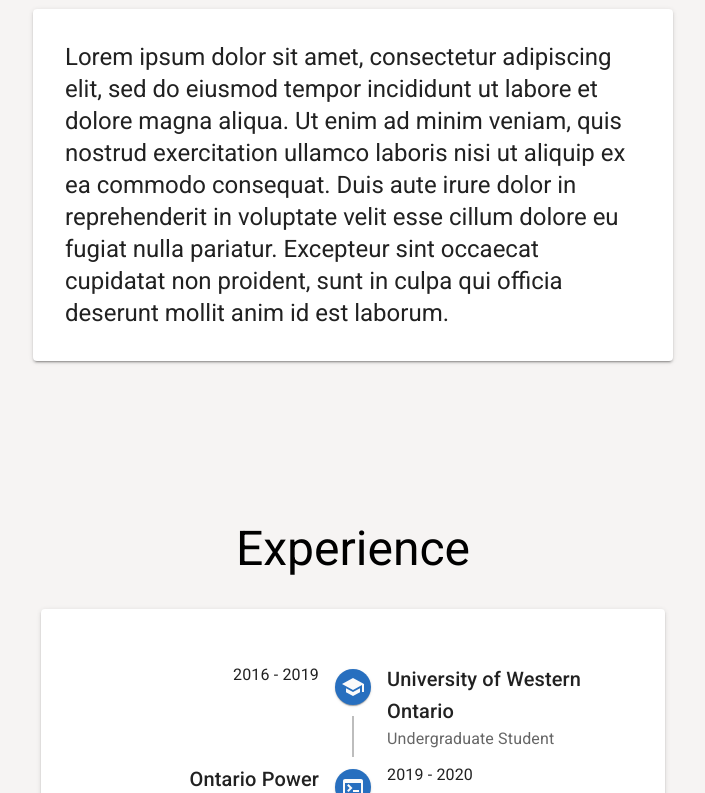
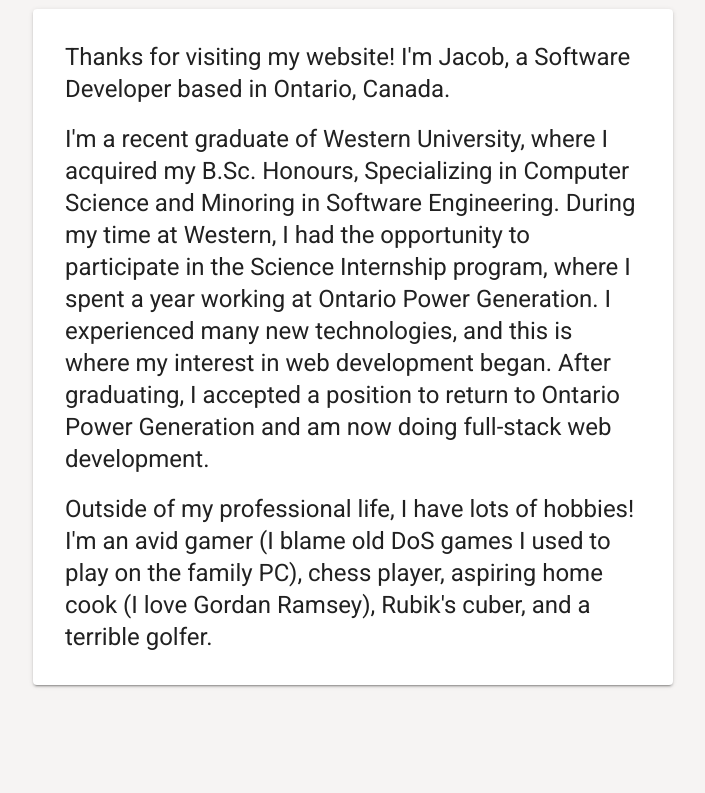
Before and after one commit to jross263/personal-site, a React (Vite) app: page / in a window 1280 px wide. Shown: the part 1007-1800 px from the top of the page, without its empty margins (287-992 px from the left). Built offline with nearby package versions, Linux system fonts and the light colour scheme.

Commit message:
added content to about section

```diff
--- a/src/content/About.tsx
+++ b/src/content/About.tsx
@@ -13,10 +13,20 @@ const About = () => {
       <Grid item xs={5}>
         <Paper elevation={2} sx={{padding: '2rem'}}>
           <Typography variant="h5">
-            Lorem ipsum dolor sit amet, consectetur adipiscing elit, sed do eiusmod tempor incididunt ut labore et dolore magna aliqua.
-            Ut enim ad minim veniam, quis nostrud exercitation ullamco laboris nisi ut aliquip ex ea commodo consequat. Duis aute irure dolor
-            in reprehenderit in voluptate velit esse cillum dolore eu fugiat nulla pariatur. Excepteur sint occaecat cupidatat non proident,
-            sunt in culpa qui officia deserunt mollit anim id est laborum.
+            Thanks for visiting my website! I'm Jacob, a Software Developer based in Ontario, Canada.
+          </Typography>
+          <br/>
+          <Typography variant="h5">
+            I'm a recent graduate of Western University, where I acquired my B.Sc. Honours, Specializing
+            in Computer Science and Minoring in Software Engineering. During my time at Western, I had the opportunity
+            to participate in the Science Internship program, where I spent a year working at Ontario Power Generation.
+            I experienced many new technologies, and this is where my interest in web development began. After graduating,
+            I accepted a position to return to Ontario Power Generation and am now doing full-stack web development.
+          </Typography>
+          <br/>
+          <Typography variant="h5">
+            Outside of my professional life, I have lots of hobbies! I'm an avid gamer (I blame old DoS games I used to play on the family PC),
+            chess player, aspiring home cook (I love Gordan Ramsey), Rubik's cuber, and a terrible golfer.
           </Typography>
         </Paper>
       </Grid>
--- a/src/content/Experience.tsx
+++ b/src/content/Experience.tsx
@@ -52,7 +52,7 @@ const Experience = () => {
             <TimelineEntry
               time='2016 - 2019'
               icon={<SchoolIcon />}
-              main='University of Western Ontario'
+              main='Western University'
               sub='Undergraduate Student'
               seperator
             />
@@ -66,7 +66,7 @@ const Experience = () => {
             <TimelineEntry
               time='2020 - 2021'
               icon={<SchoolIcon />}
-              main='University of Western Ontario'
+              main='Western University'
               sub='Honors Specialization in Computer Science & Minor in Software Engineering'
               seperator
             />
```
